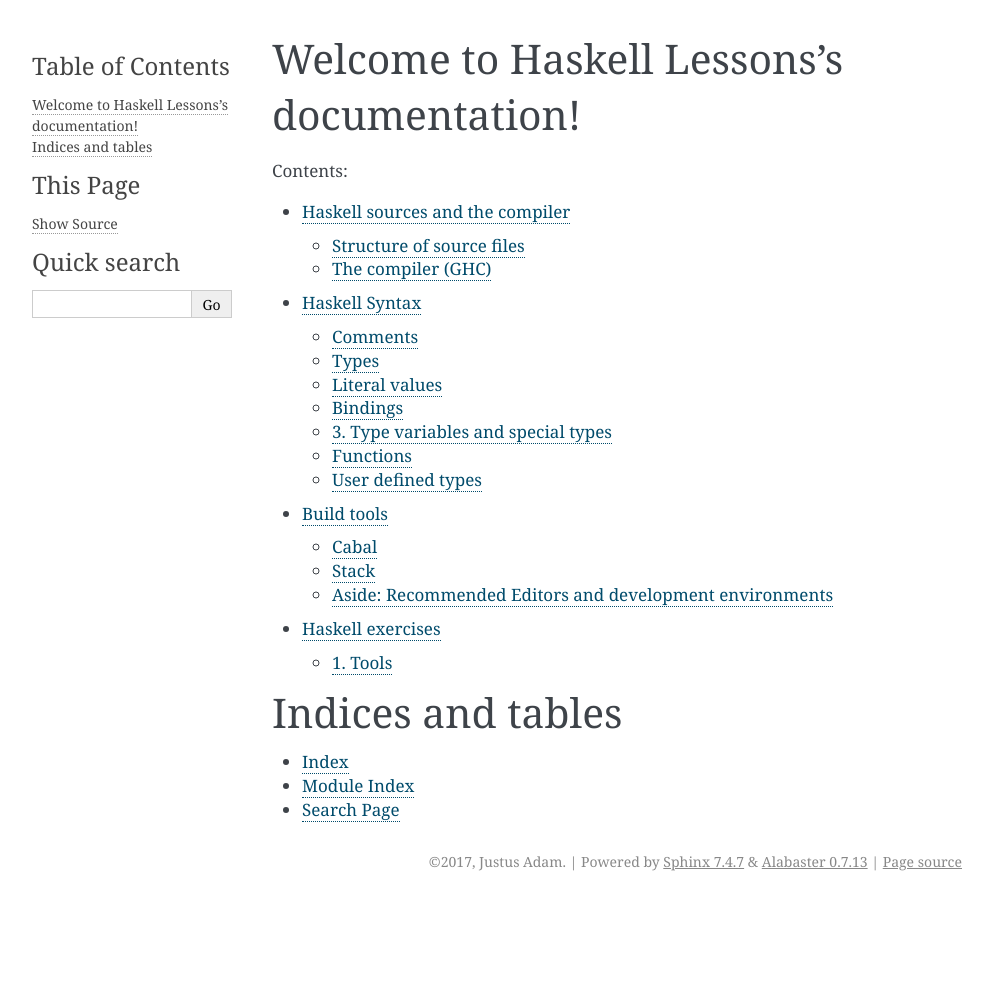
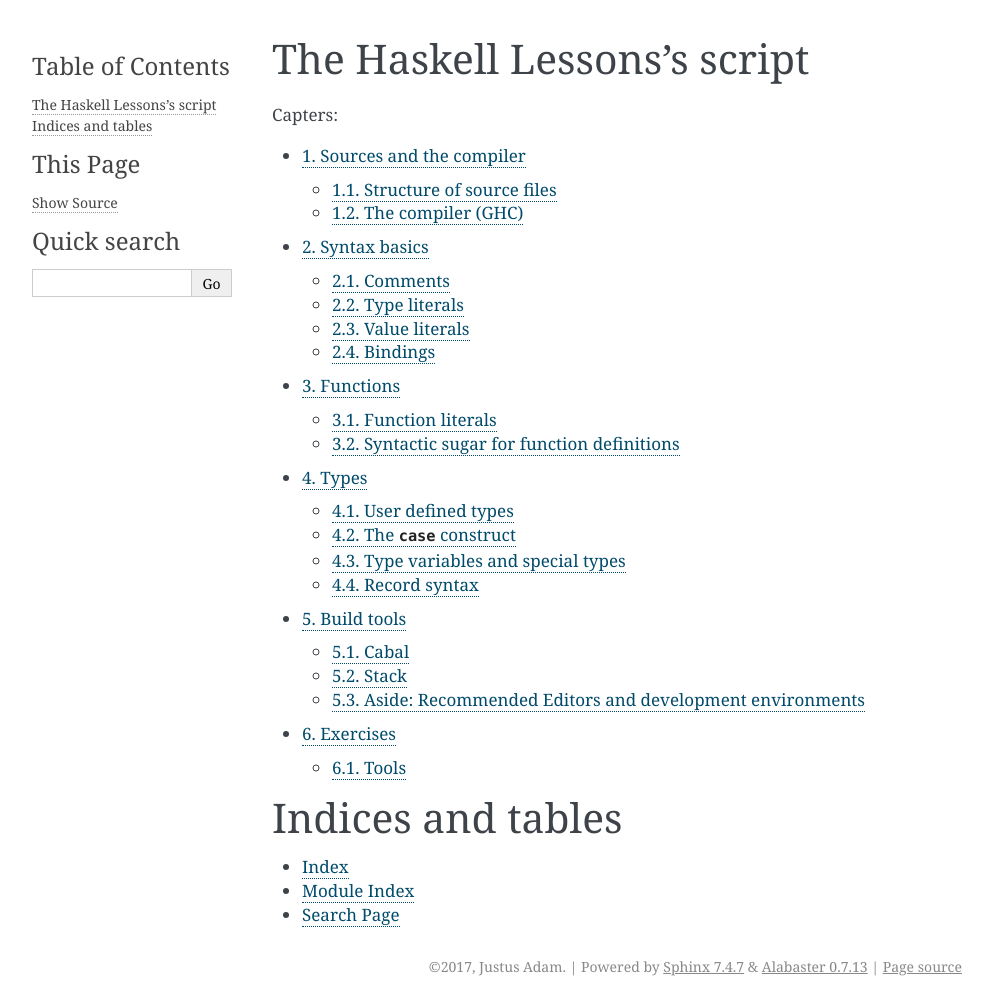
Before and after one commit to fsr/haskell-lessons, a Sphinx documentation site: the page built from script/source/index.rst, in a window 1280 px wide. Shown: the whole page, without its empty margins (148-1141 px from the left). Built offline with Sphinx 7.4.7, drawn with Linux system fonts in a browser that asks for light colours; before the commit the page ends 901 px from its top, so only the background shows below that; some of the changed lines change nothing that is shown.

Commit message:
Trying a different, more fine structure.

```diff
--- a/script/source/compiler.rst
+++ b/script/source/compiler.rst
@@ -1,5 +1,5 @@
-Haskell sources and the compiler
-================================
+Sources and the compiler
+========================
 
 Haskell is a compiled language.
 As such you do not require any special tooling at runtime.
--- a/script/source/exercises/index.rst
+++ b/script/source/exercises/index.rst
@@ -1,5 +1,5 @@
-Haskell exercises
-=================
+Exercises
+=========
 
 
 .. toctree::
--- /dev/null
+++ b/script/source/functions.rst
@@ -0,0 +1,158 @@
+.. _functions:
+
+Functions
+=========
+
+
+.. _lambdas:
+
+Function literals
+-----------------
+
+Function literals in Haskell are also often called **lambda functions**.
+The syntax is a slash ``\`` followed by a list of space separated paramters, follwed by an ASCII arrow ``->`` upon which follows the body of the function.
+Function bodies in Haskell are always an expression, and as such require no ``return`` keyword.
+
+::
+
+    \ param -> param
+
+Here for instance we have a function which takes one parameter as input and return it.
+This function is also known as ``id``.
+
+::
+
+    -- we often call an unspecified parameter 'x'
+    let id = \x -> x
+
+Haskell is a functional language.
+As such functions may be used just like any other value including being assigned to bindings.
+The type of our binding is now the function type.
+
+::
+
+    let id :: a -> a
+        id = \x -> x
+
+When we have a value of the function type we may apply it to an argument of the type *left* of the arrow to obtain a value of the type *right* of the arrow.
+Ergo ``Int -> Bool`` applied to ``Int`` gives a ``Bool``.
+Similarly ``a -> a`` applied to ``Int`` gives an ``Int`` again.
+An ``a -> a`` applied to a ``Bool`` gives a ``Bool``.
+
+To apply a function we ise the simplest synta of all, juxtaposition.
+Also called *postfix notation* or "the function followed by the arguments, all space separated".
+
+::
+
+    let id :: a -> a
+        id = \x -> x
+
+        myBool = id True
+        myBool2 = (\x -> x) True
+        myInt = id 5
+
+    myBool == myBool2 == True && myInt == 5
+
+Lets look at another example fuction:
+
+::
+
+    let const :: a -> b -> a
+        const = \x _ -> x
+
+The ``const`` function takes a first parameter ``x`` and a second parameter, which we ignore.
+The underscore ``_`` as a parameter or binding name is used to indicate that we ignore the value.
+And finally the function returns the first parameter.
+
+Note that the type of the function is now ``a -> b -> a``.
+We see here that the function type ``->`` occurs twice and this is deliberate because we may rewrite our function as follows:
+
+::
+
+    let const :: a -> (b -> a)
+        const = \x -> \_ -> x
+
+Now we can see the analogy.
+We first consume the first parameter and return a function.
+This second function is then applied to the second parameter returning the final value.
+The two versions ``\x _ -> x`` and ``\x -> \_ -> x`` and their type signatures are equivalent in Haskell, hence the same type.
+
+The practical upshot of this is that haskell makes it extremely easy to do what is often called "partially applied functions".
+This means supplying fewer arguments to a function than would be required to produce its final value.
+Technically this is not even possible in Haskell, since, as we have seen above, every Haskell function only takes one argument but may return a curried function to simulate being given a second argument.
+To fully grasp the possibilities that partial application offers it is instrumental to internalise this aforementioned concept.
+
+Partial application is best described using examples:
+
+::
+
+    let const :: a -> b -> a
+        const x _ = x
+
+        alwaysFive = const 5
+
+    alwaysFive "a string" == alwaysFive 6 == alwaysFive () == 5
+
+    let plusThree = (+ 3)
+
+    plusThree 5 == 8
+    plusThree 10 == 13
+
+.. admonition:: Aside
+
+    This is particularly useful when combined with :ref:`higher order functions`.
+
+    For instance we can increment a whole list of integers using the partial application of ``+`` to ``1``.
+
+    ::
+
+        map (+ 1) [4,5,8] == [5,6,9]
+
+    Or to find the index of a particular element in a list: (partial application of ``==``)
+
+    ::
+
+        find (== 6) [3,6,8] == Just 2
+
+    Note that these are advanced examples, there is no need to undestand them yet, we will cover those in detail later.
+
+
+Syntactic sugar for function definitions
+----------------------------------------
+
+There are a few common patterns in Haskell when defining functions.
+The first is for creating function values.
+
+::
+
+    myFunction = \a b -> doSomthing
+
+    let anotherFunction = \x -> expr
+
+This pattern is very common.
+Therefore we have some syntactic sugar in the Haskell laguage which allows us to omit both the backslash ``\`` and the arrow ``->`` by moving the function arguments before the equal sign.
+
+::
+
+    myFunction a b = doSomthing
+
+    let anotherFunction x = expr
+
+Another common pattern is to take arguments to a function and immediately perform a ``case`` match on them.
+
+::
+
+    myFunction a =
+        case a of
+            Constr1 val -> ...
+            Constr2 v2 -> ...
+
+Instead we may write
+
+::
+
+    myFunction (Constr1 val) = ...
+    myFunction (Constr2 v2) = ...
+
+.. note::
+    Here we must use parentheses around the match clauses to distinguish the clauses for several arguments.
--- a/script/source/index.rst
+++ b/script/source/index.rst
@@ -3,15 +3,18 @@
    You can adapt this file completely to your liking, but it should at least
    contain the root `toctree` directive.
 
-Welcome to Haskell Lessons's documentation!
-===========================================
+The Haskell Lessons's script
+============================
 
 .. toctree::
    :maxdepth: 2
-   :caption: Contents:
+   :caption: Capters:
+   :numbered:
 
    compiler
    syntax
+   functions
+   types
    build-tools
    exercises/index
 
--- a/script/source/syntax.rst
+++ b/script/source/syntax.rst
@@ -1,8 +1,8 @@
 
 .. _syntax:
 
-Haskell Syntax
-==============
+Syntax basics
+=============
 
 .. _comments:
 
@@ -15,8 +15,8 @@ There are two types of comments in Haskell.
 
 .. _types:
 
-Types
------
+Type literals
+-------------
 
 In Haskell type literals always start with an uppercase letter.
 Examples from Haskell's base library are:
@@ -39,7 +39,7 @@ Examples from Haskell's base library are:
 ``Bool``
     A boolean.
 
-After that the allowed characters are word character, digits, the underscore ``_`` and the apostrope ``'`` (often called *"prime"*).
+After that the allowed characters are word character, digits, the underscore ``_`` and the apostrope ``'`` (often called *"prime"*).[#type-operators]
 Therefore a name such as ``Isn't_4_bool`` is a valid type name.
 
 In general Haskell is a type inferred language, meaning you rarley have to specify the type of a value or expression (although it is common practice to annotate top level types and values with type signatures).
@@ -47,7 +47,7 @@ You can hovever annotate any value and expression you want with a type signature
 The special operator ``::`` can be used to achieve this (see also next section for examples).
 This is particularly useful when chasing down the source of type errors as you can fix expressions to a certain type you expect them to be.
 
-Literal values
+Value literals
 --------------
 
 Supported literals are:
@@ -91,10 +91,8 @@ Tuples
 
     More on the tuple type in the next section.
 
-Data literals
-    For instance the boolean literals ``True`` and ``False``.
-
-    We will come back to this in more depth when we learn about :ref:`user defined types`.
+Note that there are not *special* literals for booleans in Haskell as they are just a regular :ref:`data structure <user defined datatypes>`.
+The literals for ``Bool`` are ``True`` and ``False``.
 
 .. _bindings:
 
@@ -129,122 +127,7 @@ In the ``let`` construct you may also, optionally, specify a type signature for
 Note that the second occurrence of ``myInt`` must be properly indented.
 We will explore the indentation rules in more detail later.
 
-.. _type variables:
 
-3. Type variables and special types
------------------------------------
-
-Types in Haskell may be parameterized over another type, which is not known at the time of defining the former type.
-This system is very similar to generics in many languages, but much more powerful as the type information is fully preserved.
-
-The naming rules for type variables are the same as for :ref:`bindings`. [#naming-convention]_
-
-The whole type is then written as first the type name followed by a space and then followed by the parameters, also space separated.
-This is also called juxtaposition.
-
-As an example for a parameterized type is the ``Either a b`` type.
-The name of the type is ``Either`` and it is parameterized by a type variable ``a`` and a type variable ``b``.
-Note that there is no special significance to the name of the type variables themselves.
-It would be semantically equivalent to call the type ``Either one the_other``.
-Only if we were to name both variables the same would we change the meaning, because ``Either a a`` would mean **both** types ``Either`` is parameterized over are the **same** type.
-
-We have now seen the type in its generic form.
-By instantiating the type variables we can create a concrete form.
-For instance ``Either Int String`` or ``Either Bool Char``.
-Note that ``Either a b`` does not mean that ``a`` and ``b`` **have** to be distinct, but they are allowed to.
-``Either Int Int`` is also a perfectly valid concrete form of ``Either a b``.
-
-At compile time all of the type parameters must be known, i.e. only concrete form of types are allowed.
-The compiler will infer the concrete values of the type variables for you.
-
-.. _special types:
-
-Special types
-^^^^^^^^^^^^^
-
-There are some notable exceptions to the type naming rule above.
-Those are the **list type**, which is ``[]`` or ``[a]`` which means "a list containing elements of type ``a``" and the **tuple type** ``(a,b)`` for "a 2-tuple containing a value of type ``a`` and a value of type ``b``".
-There are also larger tuples ``(a,b,c)``, ``(a,b,c,d)`` etc. [#tuple-size]_
-These tuples are simply grouped data and very common in mathematics for instance.
-Should you not be familiar with the mathematical notion of tuples it may help to think of it as an unnamed struct where the fields are accessed by "index".
-And the last special type is the **function type** ``a -> b``, which reads "a function taking as input a value of type ``a`` and producing a value of type ``b``.
-
-Some examples for concrete instances of special types:
-
-::
-
-    let myIntBoolTriple :: (Int, Int, Bool)
-        myIntBoolTriple = (5, 9, False)
-
-    let aWordList = ["Hello", "Foo", "bar"] :: [String] -- Note: A different way to annotate the type
-
-    -- Note: we can also nest these types
-    let listOfTuples :: [(Int, String)]
-        listOfTuples =
-            [ (1, "Marco")
-            , (9, "Janine")
-            ]
-
-.. _functions:
-
-Functions
----------
-
-Function literals in Haskell are also often called **lambda functions**.
-The syntax is a slash ``\`` followed by a list of space separated paramters, follwed by an ASCII arrow ``->`` upon which follows the body of the function.
-Function bodies in Haskell are always an expression, and as such require no ``return`` keyword.
-
-::
-
-    \ param -> param
-
-Here for instance we have a function which takes one parameter as input and return it.
-This function is also known as ``id``.
-
-::
-
-    -- we often call an unspecified parameter 'x'
-    let id = \x -> x
-
-Haskell is a functional language.
-As such functions may be used just like any other value including being assigned to bindings.
-The type of our binding is now the function type.
-
-::
-
-    let id :: a -> a
-        id = \x -> x
-
-.. todo:: Function application
-
-Lets look at another example:
-
-::
-
-    let const :: a -> b -> a
-        const = \x _ -> x
-
-The const function takes a first parameter ``x`` and a second parameter, which we ignore.
-The underscore ``_`` as a parameter or binding name is used to indicate that we ignore the value.
-And finally the function returns the first parameter.
-
-Note that the type of the function is now ``a -> b -> a``.
-We see here that the function type ``->`` occurs twice and this is deliberate because we may rewrite our function as follows:
-
-::
-
-    let const :: a -> (b -> a)
-        const = \x -> \_ -> x
-
-Now we can see the analogy.
-We first consume the first parameter and return a function.
-This second function is then applied to the second parameter returning the final value.
-The two versions ``\x _ -> x`` and ``\x -> \_ -> x`` and their type signatures are equivalent in Haskell, hence the same type.
-
-.. _user defined types:
-
-User defined types
-------------------
 
 .. rubric:: footnotes
 
@@ -268,3 +151,6 @@ User defined types
     It creates a wholly new binding, which simply shadows the older binding in the current scope.
     When the scope is exited the value stored for this name remains the old value.
     You will also know that it is a new binding by the fact that the new binding can have a different type than the old one.
+
+.. [#type-operators]
+    GHC also allows you to define `data constructors and types <https://downloads.haskell.org/~ghc/latest/docs/html/users_guide/glasgow_exts.html#infix-type-constructors-classes-and-type-variables>`__ as operators.
--- /dev/null
+++ b/script/source/types.rst
@@ -0,0 +1,297 @@
+
+Types
+=====
+
+.. _user defined types:
+
+
+User defined types
+------------------
+
+Defining types in Haskell takes three forms.
+
+.. _type alases:
+
+Aliases
+^^^^^^^
+
+The ``type`` keyword allows us to define a new name for an existing type.
+This can have two different purposes:
+
+#. It allows us to define shorter names for long type.
+    For instance
+
+    ::
+
+        type MakerM a = StateT (ALongStateName String Bool (HashMap Text Int)) (LoggingT IO) a
+
+#. We can abstract our API from the concrete type.
+    If our program uses a Map like structure for instance, but we are not sure yet that we want to stick with a concrete Map type we might write the following:
+
+    ::
+
+        type MyMap key value = HashMap key value
+        -- or (omitting the `value` variable)
+        type MyMap key = HashMap key
+        -- or (omitting both the `value` and `key` variable)
+        type MyMap = HashMap
+
+    We can then later replace it with a different map type if we like and we do not need to change all of our type signatures.
+
+    ::
+
+        type MyMap = Map
+
+As you can see from these examples like in function signatures type aliases support polymorphism via type variables and the type varables support partial application like functions.
+
+.. _algebraic datatypes:
+
+Algebraic datatypes
+^^^^^^^^^^^^^^^^^^^
+
+Algebraic datatypes are the "normal" user defined datatypes in Haskell.
+They are richer than datatypes from other laguages such as Java classes or C structs in that each type can have more (or less) than one representation.
+Some modern languages such as Rust and Swift also support those types of data.
+They call them Enums.
+
+A type is defined using the ``data`` keyword, followed by the name of the type, which must begin with an upper case letter (see also :ref:`here <types>`), followed by an equal sign.
+This is followed by any number of ``|`` separated *constructor definitions*.
+
+::
+
+    data Coordinates = LongAndLat Int Int
+
+    data Maybe a = Nothing | Just a
+
+A constructor definition takes the form of first the constructor itself, followed by any number of type arguments, which are the types of the fields in the constructor.
+The naming constraints for the constructor are the same as for :ref:`types`.[#type-operators]
+
+Constructors serve two purposes.
+
+#. They are used, through normal function application, to *construct* a value of their type.
+    You can think of any constructor (like ``Coordinates``) as a function, wich takes arguments according to the number and type of its fields and produces a value of its type.
+
+    ::
+
+        LongAndLat :: Int -> Int -> Coordinates
+
+    These constructors can be used just just like any other function, which includes partial application and being arguments to higher order functions.
+
+    ::
+
+        LongAndLat 8 :: Int -> Coordinates
+
+        map (LongAndLat 9) [0,9,15] == [LongAndLat 9 0, LongAndLat 9 9, LongAndLat 9 15]
+
+#. They are used in a pattern match to *deconstruct* a value of their type and gain access to its fields. (See :ref:`next section <case>`)
+
+It is very important to know the difference between a *type(name)* and a *constructor* in Haskell.
+Also not that it is allowed for a type and a constructor with the same name to be in scope, as the distinction between the two can be made from the context in which they are used.
+Type names only ever occur in a place where a type can occur, such as in the definition of another type and type signatures.
+
+.. admonition:: Aside
+
+    There are more ways to control type variables in Haskell using a :ref:`generalised concept of algebraic datatypes <GADTs>`.
+
+.. _newtypes:
+
+Newtypes
+^^^^^^^^
+
+Newtypes are basically a stricter version of the ``type`` alias.
+To be more concrete a ``newtype`` is a wrapper for another type which completely hides the wrapped type.
+
+The syntax is very similar to a ``data`` definition, with two important restrictions.
+
+#. The newtype must have exactly *one* constructor.
+#. The constructor must have exactly *one* field.
+
+What is so special about the newtype is that even though it may look like a ``data`` definition the newtype does not exist at runtime and thus has no runtime overhead.
+It is typically used to impose some restrictions on the creation of a type.
+
+Whereas aliases created with ``type`` may be used in just the same way that the type they alias can be used a ``newtype`` creates a completely new type and the functions which work on the inner type *do not* work on the new type.
+
+In the following example for instance we force the user to go through the ``createEmail`` function to construct an ``Email`` type.
+if we used a ``type`` alias the user could simply pass a ``String`` to the ``sendEmail`` function, becuase it is just an alias, but types created with ``newtype`` are distinct from the type they wrap and thus ths would cause a type error.
+
+::
+
+    newtype Email = Email String
+
+    createEmail :: String -> Either String Email
+    createEmail str =
+        if conformsToEmailStandard str
+            then Right (Email str)
+            else Left "This is not a valid email"
+
+    sendEmail :: Email -> String -> IO ()
+
+
+.. _case:
+
+The ``case`` construct
+----------------------
+
+The ``case`` construct together with function application basically comprise everything which you can do with Haskell at runtime.
+The ``case`` construct is used to deconstruct a type and gain access to the data contained withtin.
+
+
+This is easiest to see with a user defined type
+
+::
+
+    data MyType = Constr1 Int
+
+    let aValue = Constr1 5 :: MyType
+        theIntWithin =
+            case aValue of
+                Constr1 i -> i
+
+    theIntWithin == 5
+
+Any Haskell expression is allowed in the ``case <expr> of`` head of the construct.
+The body of the case statement is a number of ``matchclause -> expr`` pairs.
+
+Each match clause is a combination of constructors and bindings for values.
+The expression to the right of the arrow may then use the values bound by these bindings.
+
+A very simple case match (which does absolutely nothing) would be
+
+::
+
+    case expr of
+        x -> doSomething x
+
+
+Which is the same as ``doSomething expr``.
+We simply bind the expression to ``x``.
+
+However this is often used to create a default clause for a case match.
+
+::
+
+    data MyType = Constr1 Int | Constr2 String
+
+    let aValue = Constr1 5 :: MyType
+        theIntWithin =
+            case aValue of
+                Constr1 i -> i
+                x -> 0
+
+Match clauses are alwas matched in sequence, from top to bottom until a matching clause is found.
+A clause like ``x``, which does not contain a constructor will always match.
+Therefore it is usually found as the last clause, often serving as a kind of default clause.
+If the default clause does not need the value we often use ``_`` as binding to indicate that we do not use the value.
+
+The ``case`` is an immensely powerful control structure as all other control structures can be defined in terms of ``case`` and function application.
+For instance we can define an ``if`` using case.
+
+::
+
+    let if cond a b =
+            case cond of
+                True -> a
+                False -> b
+
+You can also pattern match on primitive, built-in types.
+
+::
+
+    let isC char = case char of
+                        'c' -> True
+                        _ -> False
+
+    isC 'l' == False
+    isC 'c' == True
+
+    let is4 n = case n of
+                    4 -> True
+                    _ -> False
+
+    is4 4 == True
+    is4 0 == False
+
+Different ways to write a case expression
+^^^^^^^^^^^^^^^^^^^^^^^^^^^^^^^^^^^^^^^^^
+
+Case expressions can either be written using indentation, or semicolons and braces.
+The following definitions are equivalent
+
+::
+
+    case expr of
+        -- note the indent of the match clauses
+        Constr1 field1 field2 -> resultExpr
+        Constr2 f -> resultExpr2
+
+    case expr of
+        Constr1 field1 field2 ->
+            -- note the deeper indent for the result expression
+            resultExpr
+        Constr2 f -> resultExpr2
+
+    -- indent is replaced with semicolons and braces
+    case expr of { Constr1 field1 field2 -> resultExpr; Constr2 f -> resultExpr2 }
+
+
+.. _type variables:
+
+Type variables and special types
+--------------------------------
+
+Types in Haskell may be parameterized over another type, which is not known at the time of defining the former type.
+This system is very similar to generics in many languages, but much more powerful as the type information is fully preserved.
+
+The naming rules for type variables are the same as for :ref:`bindings`. [#naming-convention]_
+
+The whole type is then written as first the type name followed by a space and then followed by the parameters, also space separated.
+This is also called juxtaposition.
+
+As an example for a parameterized type is the ``Either a b`` type.
+The name of the type is ``Either`` and it is parameterized by a type variable ``a`` and a type variable ``b``.
+Note that there is no special significance to the name of the type variables themselves.
+It would be semantically equivalent to call the type ``Either one the_other``.
+Only if we were to name both variables the same would we change the meaning, because ``Either a a`` would mean **both** types ``Either`` is parameterized over are the **same** type.
+
+We have now seen the type in its generic form.
+By instantiating the type variables we can create a concrete form.
+For instance ``Either Int String`` or ``Either Bool Char``.
+Note that ``Either a b`` does not mean that ``a`` and ``b`` **have** to be distinct, but they are allowed to.
+``Either Int Int`` is also a perfectly valid concrete form of ``Either a b``.
+
+At compile time all of the type parameters must be known, i.e. only concrete form of types are allowed.
+The compiler will infer the concrete values of the type variables for you.
+
+.. _special types:
+
+Special types
+^^^^^^^^^^^^^
+
+There are some notable exceptions to the type naming rule above.
+Those are the **list type**, which is ``[]`` or ``[a]`` which means "a list containing elements of type ``a``" and the **tuple type** ``(a,b)`` for "a 2-tuple containing a value of type ``a`` and a value of type ``b``".
+There are also larger tuples ``(a,b,c)``, ``(a,b,c,d)`` etc. [#tuple-size]_
+These tuples are simply grouped data and very common in mathematics for instance.
+Should you not be familiar with the mathematical notion of tuples it may help to think of it as an unnamed struct where the fields are accessed by "index".
+And the last special type is the **function type** ``a -> b``, which reads "a function taking as input a value of type ``a`` and producing a value of type ``b``.
+
+Some examples for concrete instances of special types:
+
+::
+
+    let myIntBoolTriple :: (Int, Int, Bool)
+        myIntBoolTriple = (5, 9, False)
+
+    let aWordList = ["Hello", "Foo", "bar"] :: [String] -- Note: A different way to annotate the type
+
+    -- Note: we can also nest these types
+    let listOfTuples :: [(Int, String)]
+        listOfTuples =
+            [ (1, "Marco")
+            , (9, "Janine")
+            ]
+
+
+.. _record syntax:
+
+Record syntax
+-------------
```
